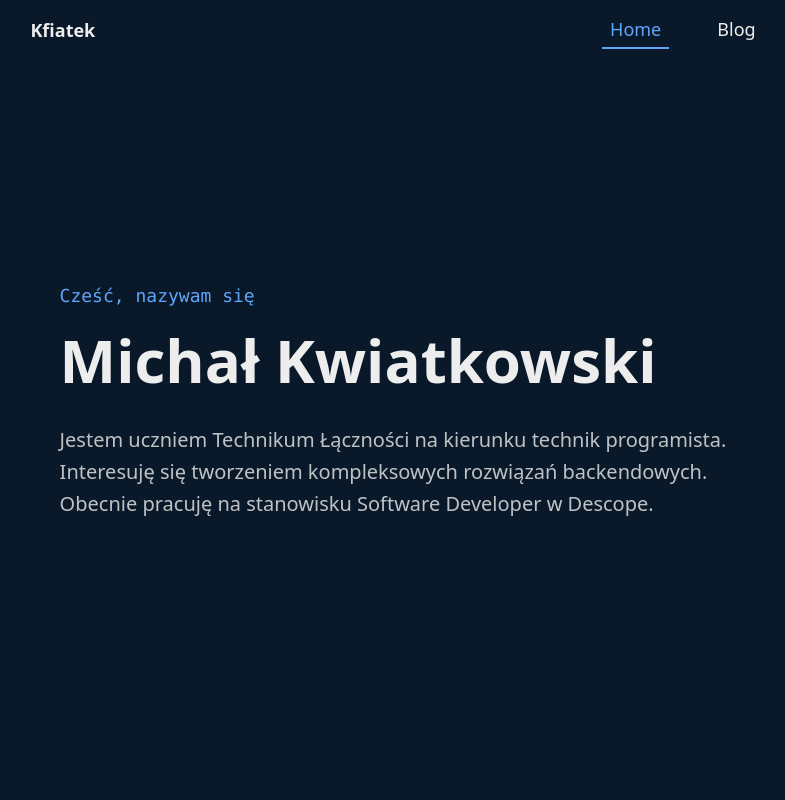
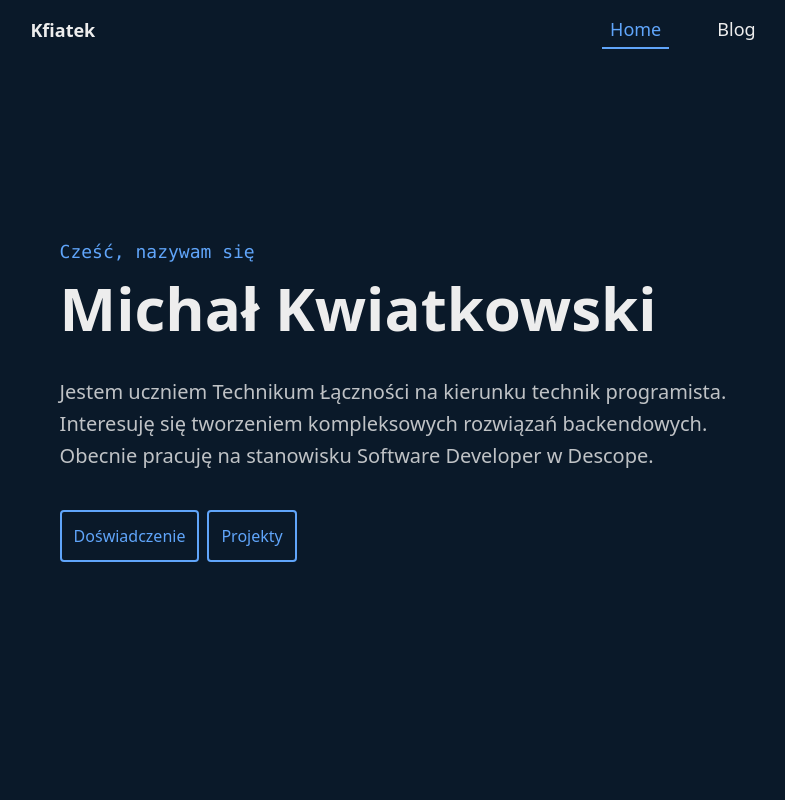
Before and after one commit to Kfiatek430/kfiatek-xyz, a Next.js app: page / in a window 1280 px wide. Shown: the top 800 px of the page, without its empty margins (247-1032 px from the left). Built offline with nearby package versions, Linux system fonts and the light colour scheme.

Commit message:
feat(home): add experience and projects buttons

```diff
--- a/app/globals.css
+++ b/app/globals.css
@@ -10,6 +10,10 @@ body {
   scrollbar-gutter: stable;
 }
 
+html {
+  scroll-padding-top: 7.5rem;
+}
+
 ul li::before {
   position: absolute;
   left: 0;
--- a/app/layout.tsx
+++ b/app/layout.tsx
@@ -26,7 +26,7 @@ export default function RootLayout({
   children: React.ReactNode;
 }>) {
   return (
-    <html lang="pl">
+    <html lang="pl" className="scroll-smooth ">
       <body
         className={`${geistSans.variable} ${geistMono.variable} bg-background text-foreground antialiased min-h-screen max-w-screen`}
       >
--- a/app/page.tsx
+++ b/app/page.tsx
@@ -1,15 +1,18 @@
 import Projects from "@/components/layout/Projects";
 import WorkExperience from "@/components/layout/WorkExperience";
+import Button from "@/components/ui/Button";
 
 export default function Home() {
   return (
     <>
       <section className="min-h-screen flex items-center justify-center bg-background py-10">
-        <div className="text-left flex flex-col gap-5 p-5">
-          <p className="font-mono text-lg text-primary">Cześć, nazywam się</p>
-          <h1 className="text-4xl md:text-6xl font-bold text-foreground mb-4">
-            Michał Kwiatkowski
-          </h1>
+        <div className="text-left flex flex-col gap-10 p-5">
+          <div className="flex flex-col gap-3">
+            <p className="font-mono text-lg text-primary">Cześć, nazywam się</p>
+            <h1 className="text-4xl md:text-6xl font-bold text-foreground">
+              Michał Kwiatkowski
+            </h1>
+          </div>
           <div className="text-lg md:text-xl text-foreground opacity-80 flex flex-col gap-1">
             <p>
               Jestem uczniem Technikum Łączności na kierunku technik
@@ -20,15 +23,21 @@ export default function Home() {
             </p>
             <p>Obecnie pracuję na stanowisku Software Developer w Descope.</p>
           </div>
+          <div className="flex gap-2">
+            <Button href="#experience">Doświadczenie</Button>
+            <Button href="#projects">Projekty</Button>
+          </div>
         </div>
       </section>
       <section className="min-h-screen flex flex-col items-center gap-10 p-5 justify-center bg-background py-10">
-        <h2 className="text-4xl text-primary font-bold">
+        <h2 id="experience" className="text-4xl text-primary font-bold">
           Moje doświadczenie zawodowe
         </h2>
         <WorkExperience />
         <div className="flex flex-col items-center gap-10">
-          <h2 className="text-4xl text-primary font-bold">Moje projekty</h2>
+          <h2 id="projects" className="text-4xl text-primary font-bold">
+            Moje projekty
+          </h2>
           <Projects />
         </div>
       </section>
--- a/components/layout/Navbar.tsx
+++ b/components/layout/Navbar.tsx
@@ -3,6 +3,7 @@
 import React from "react";
 import { usePathname } from "next/navigation";
 import NavbarItem from "../ui/NavbarItem";
+import Link from "next/link";
 
 const Navbar = () => {
   const pathname = usePathname();
@@ -20,7 +21,9 @@ const Navbar = () => {
 
   return (
     <div className="flex flex-col fixed top-0 left-0 z-50 justify-center items-center md:flex-row md:justify-around w-full px-5 py-2 bg-background">
-      <div className="text-2xl md:text-lg font-bold p-2">Kfiatek</div>
+      <Link href="/" className="text-2xl md:text-lg font-bold p-2">
+        Kfiatek
+      </Link>
       <div className="flex gap-10">
         {items.map((item, idx) => {
           let isActive = false;
--- /dev/null
+++ b/components/ui/Button.tsx
@@ -0,0 +1,19 @@
+import Link from "next/link";
+
+type ButtonProps = {
+  children: React.ReactNode;
+  href: string;
+};
+
+const Button = ({ children, href }: ButtonProps) => {
+  return (
+    <Link
+      href={href}
+      className="text-primary border-2 border-primary p-3 rounded cursor-pointer hover:bg-primary/20 transition-colors duration-300"
+    >
+      {children}
+    </Link>
+  );
+};
+
+export default Button;
--- a/components/ui/NavbarItem.tsx
+++ b/components/ui/NavbarItem.tsx
@@ -7,7 +7,8 @@ interface NavbarItemProps {
 }
 
 const NavbarItem = ({ text, href, isActive }: NavbarItemProps) => {
-  const baseClasses = "px-2 py-1 text-lg text-foreground transition-colors";
+  const baseClasses =
+    "px-2 py-1 text-lg text-foreground transition-colors duration-300";
   const activeClasses = "link text-primary border-b-2";
   const inactiveClasses = "hover:link hover:text-primary";
 
--- a/components/ui/WorkExperienceButton.tsx
+++ b/components/ui/WorkExperienceButton.tsx
@@ -12,7 +12,7 @@ const WorkExperienceButton = ({
   isActive,
 }: WorkExperienceButtonProps) => {
   const baseClasses =
-    "p-3 cursor-pointer transition-all duration-200 border-b-2 md:border-l-2 md:border-b-0 text-start flex-1 md:flex-none";
+    "p-3 cursor-pointer transition-all duration-300 border-b-2 md:border-l-2 md:border-b-0 text-start flex-1 md:flex-none";
   const activeClasses = "border-primary text-primary bg-secondary";
   const inactiveClasses =
     "border-transparent hover:bg-secondary hover:text-primary";
```
Also changed, not shown: data/posts.ts (+2 -2 lines).
